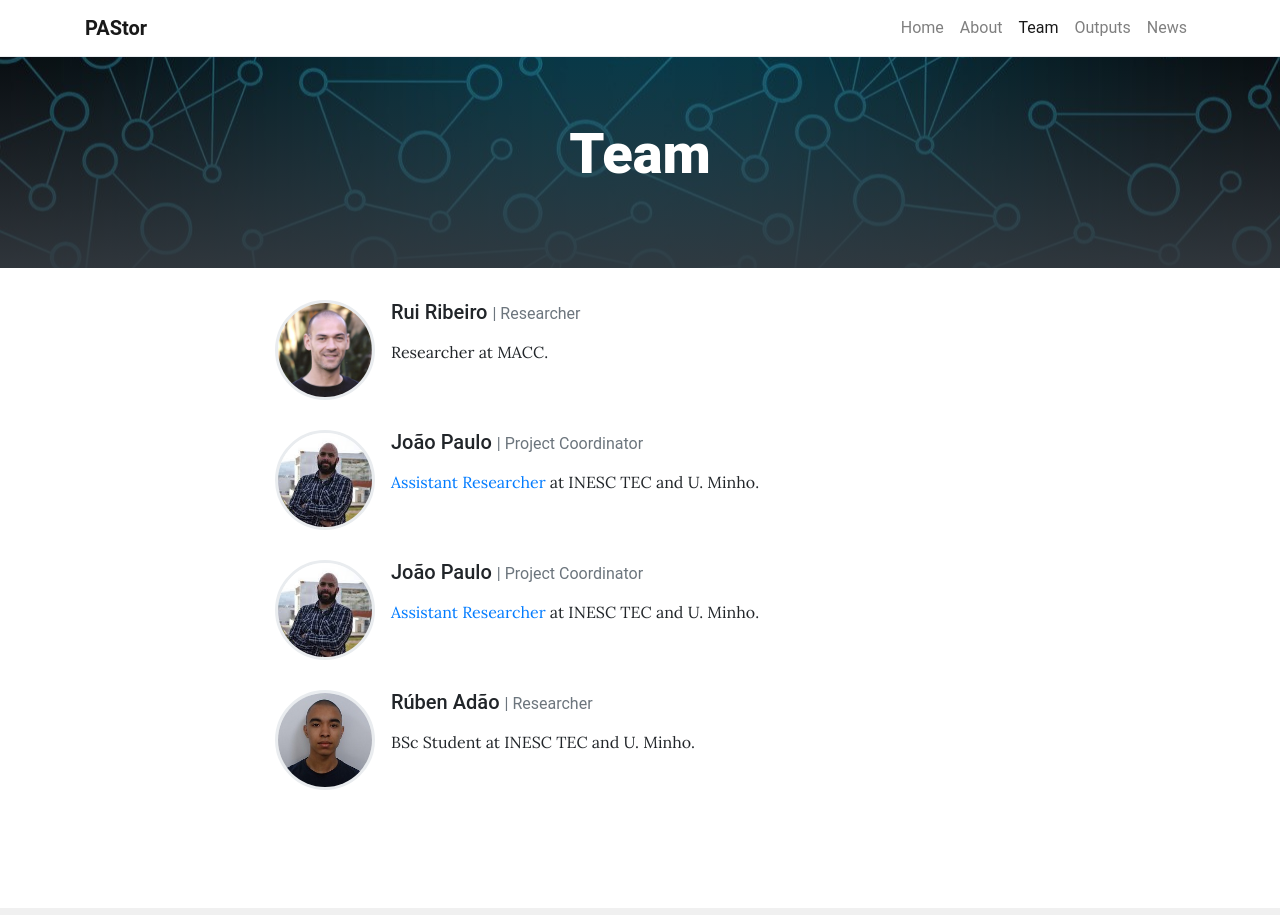
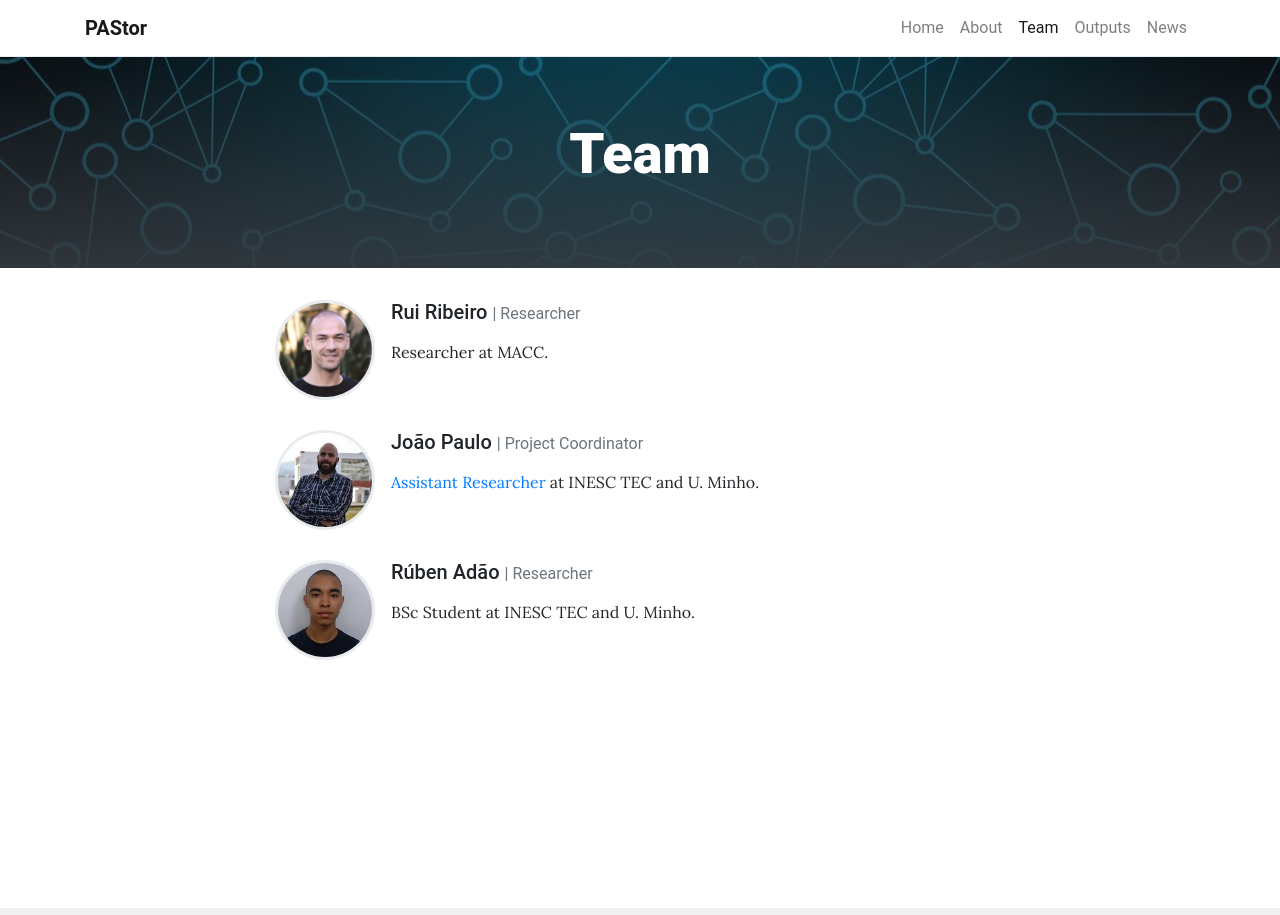
Before and after one commit to invisiblelab-dev/invisible-storage-project-website, a Jekyll site: the page built from pages/team.md, in a window 1280 px wide, cut to the strip 0-915 px from the top of the page. Built offline with Jekyll 4.4.1, drawn with Linux system fonts in a browser that asks for light colours.

Commit message:
Update team.yml

```diff
--- a/_data/team.yml
+++ b/_data/team.yml
@@ -6,11 +6,6 @@
   description: > # Can be Markdown
     Researcher at MACC.
 
-- name: João Paulo
-  role: Project Coordinator # Will appear next to name
-  image: assets/img/jtpaulo.jpg # Can be external link
-  description: > # Can be Markdown
-    [Assistant Researcher](https://www.inesctec.pt/en/people/joao-tiago-paulo) at INESC TEC and U. Minho.
 
 - name: João Paulo
   role: Project Coordinator
```
